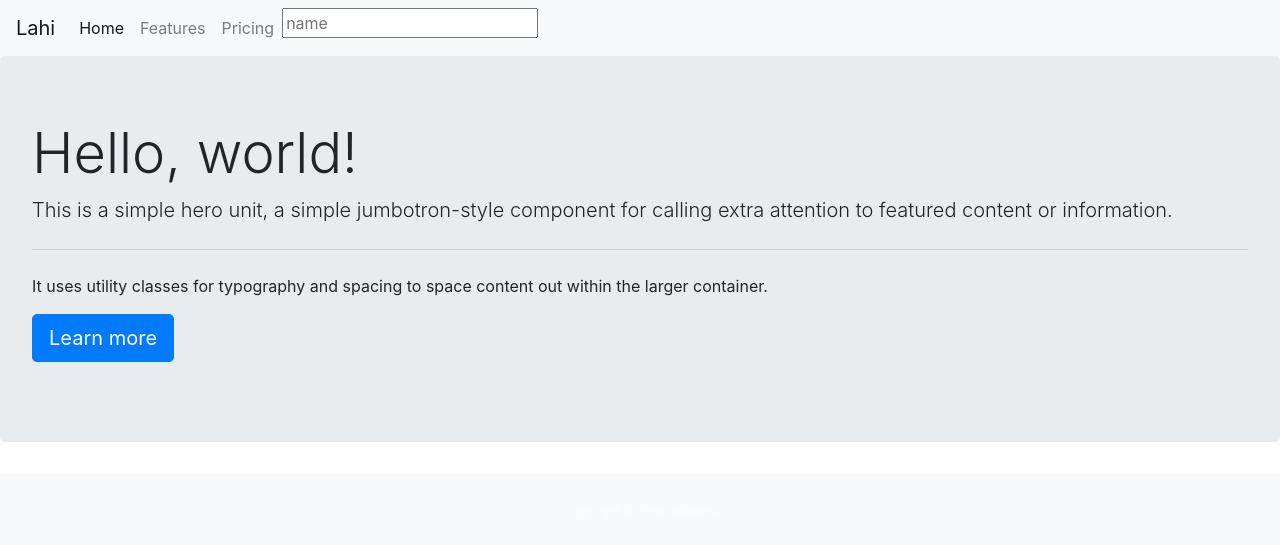
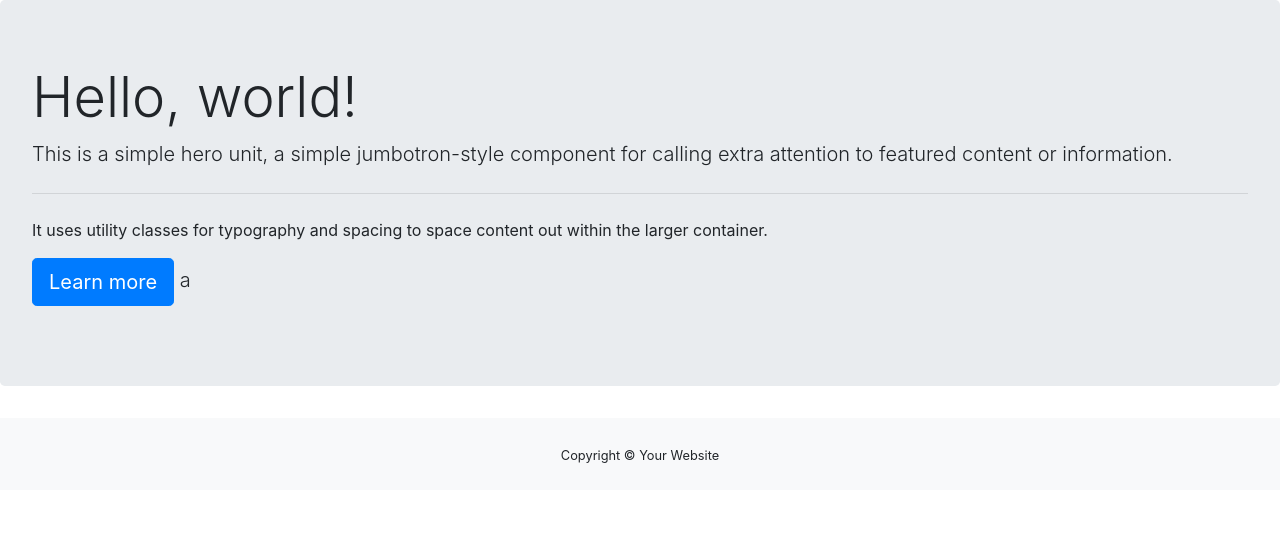
Before and after one commit to StubbornDevPh/Lahi, a Flask app: page / in a window 1280 px wide. Shown: the top 545 px of the page. Run offline with Flask 2, Linux system fonts and the light colour scheme; some libraries are stand-ins or nearby versions.

Commit message:
Revert "navbar"
This reverts commit de79685156602921e2b425336b2590d185d141d5.

```diff
--- a/bluehacks/templates/base.html
+++ b/bluehacks/templates/base.html
@@ -1,42 +1,15 @@
 <!DOCTYPE html>
 <html lang="en">
 <head>
-  <link rel="stylesheet" href="https://stackpath.bootstrapcdn.com/bootstrap/4.3.1/css/bootstrap.min.css" integrity="sha384-ggOyR0iXCbMQv3Xipma34MD+dH/1fQ784/j6cY/iJTQUOhcWr7x9JvoRxT2MZw1T" crossorigin="anonymous">
     <meta charset="UTF-8">
     <meta name="viewport" content="width=device-width, initial-scale=1.0">
     <meta http-equiv="X-UA-Compatible" content="ie=edge">
     <title>{% block title %} {% endblock %}</title>
+    <link rel="stylesheet" href="{{ url_for('static', filename='css/bootstrap.css') }}" />
+
 </head>
 <body>
-    <nav class="navbar navbar-expand-lg navbar-light bg-light">
-      <a class="navbar-brand" href="#">Lahi</a>
-      <button class="navbar-toggler" type="button" data-toggle="collapse"
-      data-target="#navbarNav" aria-controls="navbarNav" aria-expanded="false" aria-label="Toggle navigation">
-        <span class="navbar-toggler-icon"></span>
-      </button>
-      <div class="collapse navbar-collapse" id="navbarNav">
-        <ul class="navbar-nav">
-          <li class="nav-item active">
-            <a class="nav-link" href="#">Home <span class="sr-only">(current)</span></a>
-          </li>
-          <li class="nav-item">
-            <a class="nav-link" href="#">Features</a>
-          </li>
-          <li class="nav-item">
-            <a class="nav-link" href="#">Pricing</a>
-          </li>
-          <form action="">
-          <input type="text" placeholder="name">
-          </input>
-          </form>
-          </li>
-        </ul>
-      </div>
-    </nav>
     {% block content %}{% endblock %}
-    <script src="https://code.jquery.com/jquery-3.3.1.slim.min.js" integrity="sha384-q8i/X+965DzO0rT7abK41JStQIAqVgRVzpbzo5smXKp4YfRvH+8abtTE1Pi6jizo" crossorigin="anonymous"></script>
-    <script src="https://cdnjs.cloudflare.com/ajax/libs/popper.js/1.14.7/umd/popper.min.js" integrity="sha384-UO2eT0CpHqdSJQ6hJty5KVphtPhzWj9WO1clHTMGa3JDZwrnQq4sF86dIHNDz0W1" crossorigin="anonymous"></script>
-    <script src="https://stackpath.bootstrapcdn.com/bootstrap/4.3.1/js/bootstrap.min.js" integrity="sha384-JjSmVgyd0p3pXB1rRibZUAYoIIy6OrQ6VrjIEaFf/nJGzIxFDsf4x0xIM+B07jRM" crossorigin="anonymous"></script>
 </body>
 
 <footer id="sticky-footer" class="py-4 bg-light text-white-50">
--- a/bluehacks/templates/index.html
+++ b/bluehacks/templates/index.html
@@ -10,6 +10,7 @@
     <p>It uses utility classes for typography and spacing to space content out within the larger container.</p>
     <p class="lead">
       <a class="btn btn-primary btn-lg" href="#" role="button">Learn more</a>
+      a
     </p>
     </div>
 {% endblock %}
```
